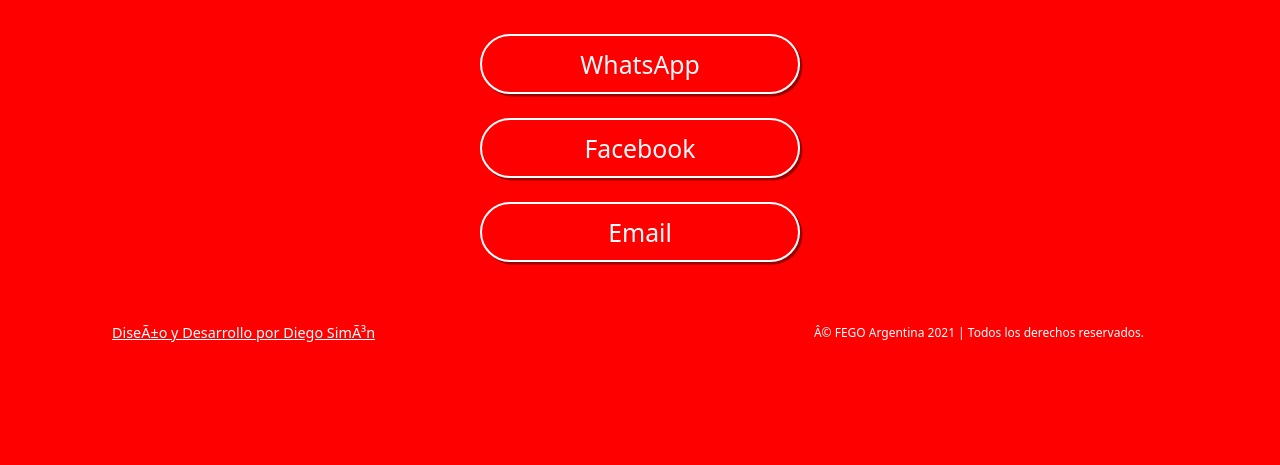
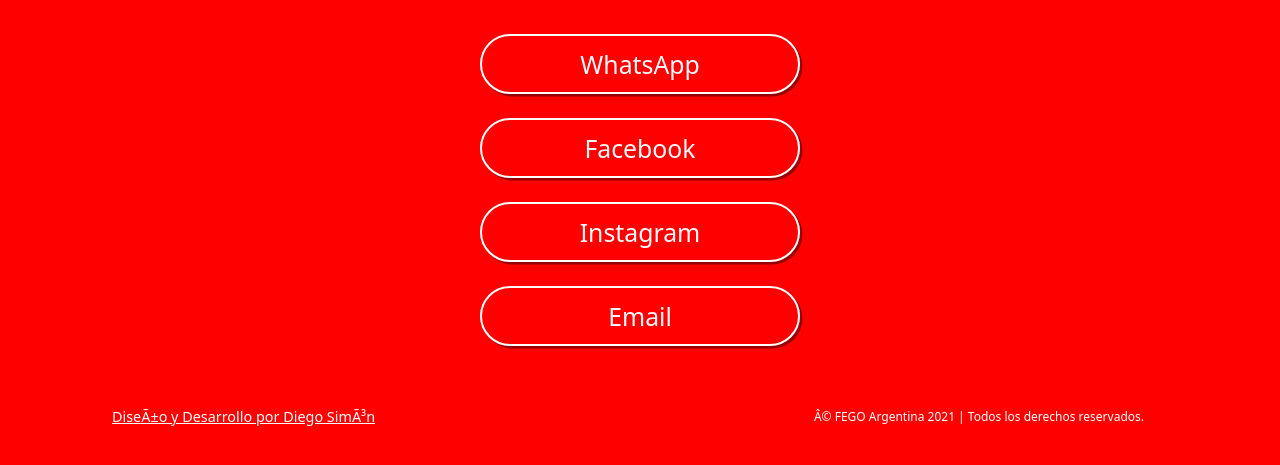
Before and after one commit to FEGOARG/FEGO, a plain HTML site: page index.html in a window 1280 px wide. Shown: the part 221-686 px from the top of the page. Drawn offline with nearby package versions, Linux system fonts and the light colour scheme.

Commit message:
Add files via upload

```diff
--- a/index.html
+++ b/index.html
@@ -75,7 +75,14 @@
           </a>
           </div>
     </div>
-
+    <div class="row justify-content-md-center" style= "margin:3vh;">
+      <div class="col md-4 text-center">
+        <a href="https://www.instagram.com/fego.arg/">
+          <button type="button" id ="boton" class="btn btn-outline-light btn-lg" style= "height: 7.5vh; width: 40vh;
+            font-size: 3.1vh; ">Instagram</button>
+        </a>
+        </div>
+  </div>
 
     <div class="row justify-content-md-center" style= "margin:3vh;">
         <div class="col md-4 text-center">
```
